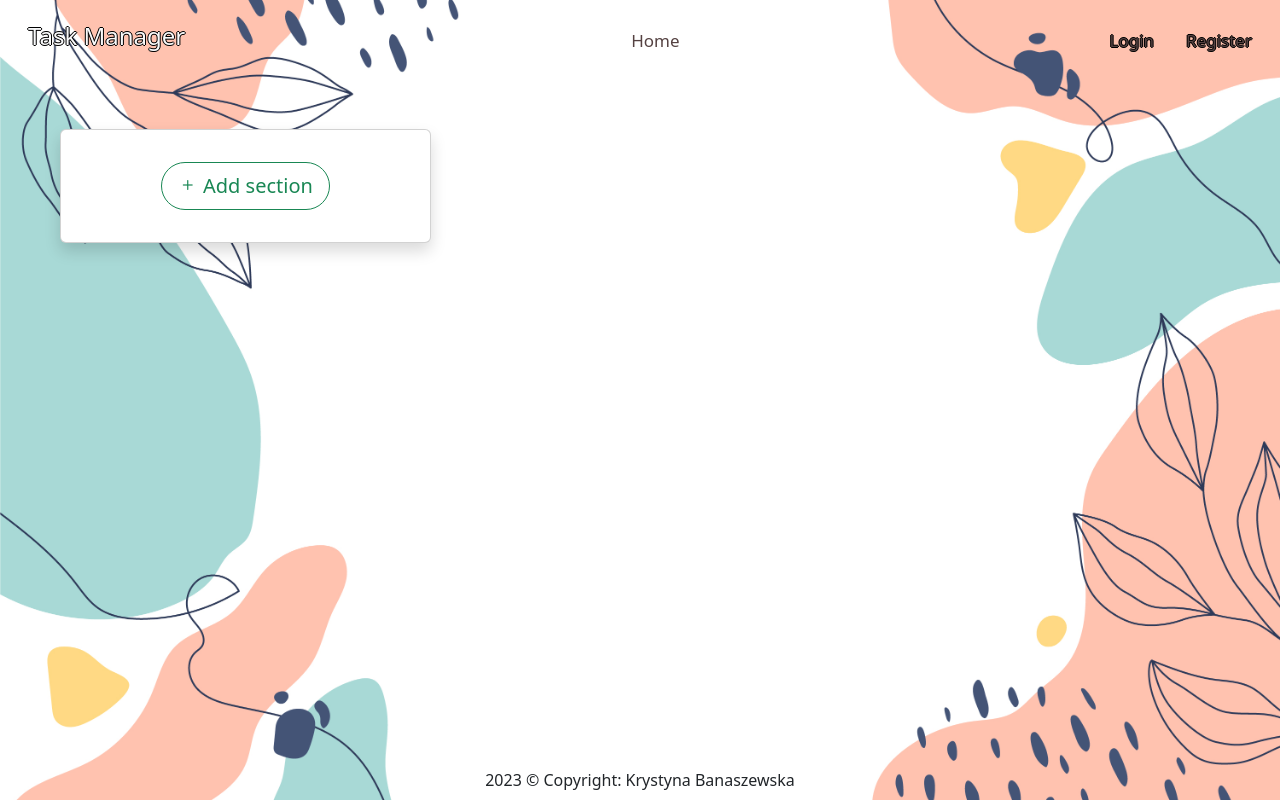
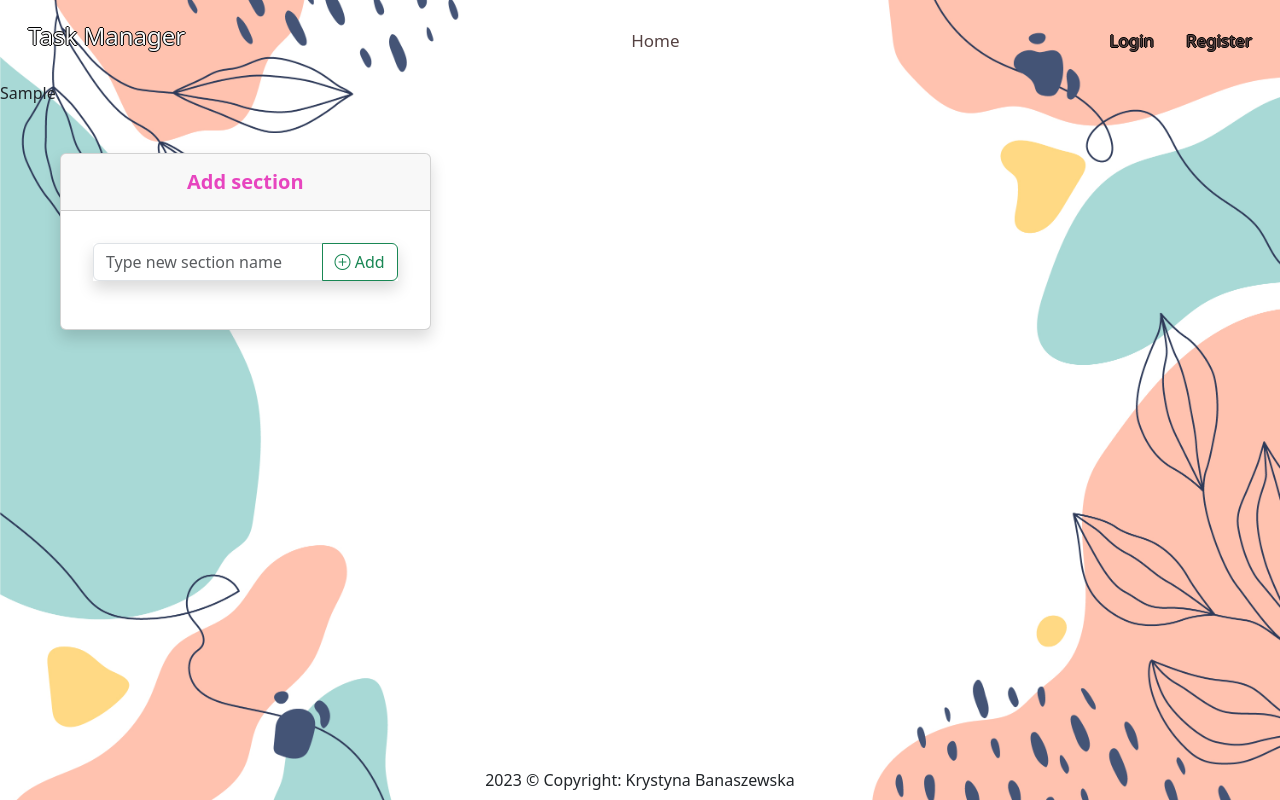
Before and after one commit to KrissB99/Task-Manager, a Flask app: template app/main/templates/dashboard.html in a window 1280 px wide. Run offline with Flask 3, Linux system fonts and the light colour scheme; the template is opened without the code that fills it: most values are stand-ins (such as "Sample title", 1, 10 or a date in 2020); data that the repository does not hold is empty; some libraries are stand-ins or nearby versions.

Commit message:
Further adjustments

```diff
--- a/app/database/db_functions.py
+++ b/app/database/db_functions.py
@@ -30,7 +30,11 @@
                 _method(data)
                 session.commit()
                 if method == 'add':
-                    session.refresh(data)
+                    if isinstance(data, list):
+                        for obj in data:
+                            session.refresh(obj)
+                    else:
+                        session.refresh(data)
         return data
 
     def get(self, model: Type[DataBaseModel]) -> list[DataBaseModel]:
--- a/app/main/crud.py
+++ b/app/main/crud.py
@@ -4,7 +4,35 @@
 
 from app import db
 
+# TYPES
+
 def get_types():
     with db.session as db_session:
         types = db_session.query(Types).filter(Types.user_id == session['id']).all()
         return objects_to_dicts(types)
+
+def add_type(name):
+    new_type = Types(name=name, user_id=session['id'])
+    created_type = db.add(new_type)
+    return {'detail': 'Type succesfully added!', 'type': created_type}
+
+def change_type(id, data):
+    type = db.get_by_id(Types, id)
+    db.update(type, data)
+    return {'detail': 'Type changed succesfully!'}
+
+def remove_type(id):
+    type = db.get_by_id(Types, id)
+    db.delete(type)
+    return {'detail': 'Type succesfully remov'}
+
+# TASKS
+
+def add_task(data):
+    ...
+
+def change_task(id, data):
+    ...
+
+def remove_task(id):
+    ...
--- a/app/main/routes.py
+++ b/app/main/routes.py
@@ -10,8 +10,7 @@
 
 @main.route('/types', methods=['POST'])
 def create_type():
-    data = request.form.to_dict()
-    return jsonify(crud.add_type(data))
+    return jsonify(crud.add_type(request.json))
 
 @main.route('/types/<int:id>', methods=['PATCH'])
 def update_type(id: int):
@@ -23,3 +22,17 @@
     return jsonify(crud.remove_type(id))
 
 # TASKS
+
+@main.route('/types', methods=['POST'])
+def create_task():
+    data = request.form.to_dict()
+    return jsonify(crud.add_task(data))
+
+@main.route('/tasks/<int:id>', methods=['PATCH'])
+def update_task(id: int):
+    data = request.form.to_dict()
+    return jsonify(crud.change_task(id, data))
+
+@main.route('/tasks/<int:id>', methods=['DELETE'])
+def delete_task(id: int):
+    return jsonify(crud.remove_task(id))
--- /dev/null
+++ b/app/main/templates/components/modals-alpine.j2
@@ -0,0 +1,21 @@
+{% macro addTaskModal() %}
+
+<div class="modal fade" id="addTaskModal" data-bs-backdrop="static" data-bs-keyboard="false" tabindex="-1" aria-labelledby="addTaskModalLabel" aria-hidden="true">
+  <div class="modal-dialog modal-dialog-centered">
+    <div class="modal-content">
+      <div class="modal-header">
+        <h1 class="modal-title fs-5" id="addTaskModalLabel" x-html="header"></h1>
+        <button type="button" class="btn-close" data-bs-dismiss="modal" aria-label="Close"></button>
+      </div>
+      <div class="modal-body">
+        ...
+      </div>
+      <div class="modal-footer">
+        <button type="button" class="btn btn-secondary" data-bs-dismiss="modal">Close</button>
+        <button type="button" class="btn btn-primary">Add task</button>
+      </div>
+    </div>
+  </div>
+</div>
+
+{% endmacro -%}
--- a/app/main/templates/dashboard.html
+++ b/app/main/templates/dashboard.html
@@ -3,17 +3,27 @@
 {% block body %}
 
 <div class="pb-5" x-data="dashboardPage">
+
+    <!-- Modals imported from components -->
+    {% from 'components/modals-alpine.j2' import addTaskModal, addTypeModal %}
+
+    {{ addTaskModal() }}
+    {{ addtypeModal }}
+
     <div class="row row-cols-xl-3 row-cols-md-2 g-4 p-5 mx-0">
 
         <!-- Add project card -->
         <div class="col">
             <div class="card shadow h-100">
+                <div class="card-header"><h5 class="text-center fw-bold my-auto p-2" style="color: #e745bf">Add section</h5></div>
                 <div class="card-body">
                     <div class="card-body h-100 d-flex justify-content-center align-items-center gap-2">
-                        <button type="button" @click="openModal('addTypeModal')"
-                                class="btn btn-outline-success btn-lg rounded-pill"><i
-                                class="bi bi-plus"></i> Add section
-                        </button>
+
+                        <div class="input-group shadow mb-3">
+                            <input type="text" class="form-control" placeholder="Type new section name" aria-label="Add section" aria-describedby="add-type-button" x-model="newTypeName">
+                            <button class="btn btn-outline-success" type="button" id="add-type-button" @click="addType()"><i class="bi bi-plus-circle"></i> Add</button>
+                        </div>
+
                     </div>
                 </div>
             </div>
@@ -28,6 +38,7 @@
                             <div class="row">
                                 <div class="col my-auto mt-0">
                                     <span class="badge bg-secondary rounded-pill"
+                                          x-show="project.tasks.length != 0"
                                          :class="{'bg-success': calculateProgress(project.tasks) > 90,
                                                    'bg-danger': calculateProgress(project.tasks) < 50
                                            }"
@@ -48,7 +59,9 @@
 
                         </div>
 
-                        <div class="card-body">
+                        <div class="card-body overflow-auto" style="height: 25vh;">
+
+                            <template x-if="project.tasks.length > 0">
 
                                 <table class="table">
                                     <template x-for="task in project.tasks">
@@ -74,6 +87,18 @@
                                     </template>
                                 </table>
 
+                            </template>
+
+                            <template x-if="project.tasks.length == 0">
+
+                                <div class="alert text-center my-auto" role="alert">
+                                    <h4 class="alert-heading text-muted">There is nothing to show!</h4>
+                                    <hr>
+                                    <button class="btn btn-outline-success btn-sm rounded-pill w-100 mt-2" @click="openAddTaskModal(project)"><i class="bi bi-plus-circle"></i> Add first task</button>
+                                  </div>
+
+                            </template>
+
                         </div>
                     </div>
                 </div>
@@ -89,6 +114,9 @@
 
         Alpine.data('dashboardPage', () => ({
           projects: [],
+          header: '',
+          newTask: {name: '', description: '', importance: '', deadline: '', type_id: ''},
+          newTypeName: '',
           init() {
             this.getProjects()
           },
@@ -105,14 +133,39 @@
             }
             return 0
           },
-          openModal() {
+          openAddTaskModal(project) {
+            bootstrap.Modal.getOrCreateInstance('#addTaskModal').show()
+            this.header = `Add task to - <b class="text-primary-emphasis">${project.name}</b>`
+            this.newTask.type_id = project.id
+          },
+          async addTask() {
+            const resp = await fetch(`/tasks`, {
+                method: 'POST',
+                headers: { "Content-Type": "application/json" },
+                body: JSON.stringify( this.newTask )
+            })
+            const data = await resp.json()
 
+            if (resp.ok) {
+                this.getProjects()
+                Swal.fire("Success!", resp.detail, 'success')
+            }
+            else { Swal.fire("Sorry!", resp.detail, 'error') }
           },
-          addTask() {
+          async addType() {
+            const resp = await fetch(`/types`, {
+                method: 'POST',
+                headers: { "Content-Type": "application/json" },
+                body: JSON.stringify( this.newTypeName )
+            })
+            const data = await resp.json()
 
-          },
-          addType() {
-
+            if (resp.ok) {
+                this.newTypeName = ''
+                this.getProjects()
+                Swal.fire("Success!", resp.detail, 'success')
+            }
+            else { Swal.fire("Sorry!", resp.detail, 'error') }
           },
         }))
 
```
Also changed, not shown: app/static/js/registration.js (deleted). Lines whose indentation alone changed are shown as unchanged.
